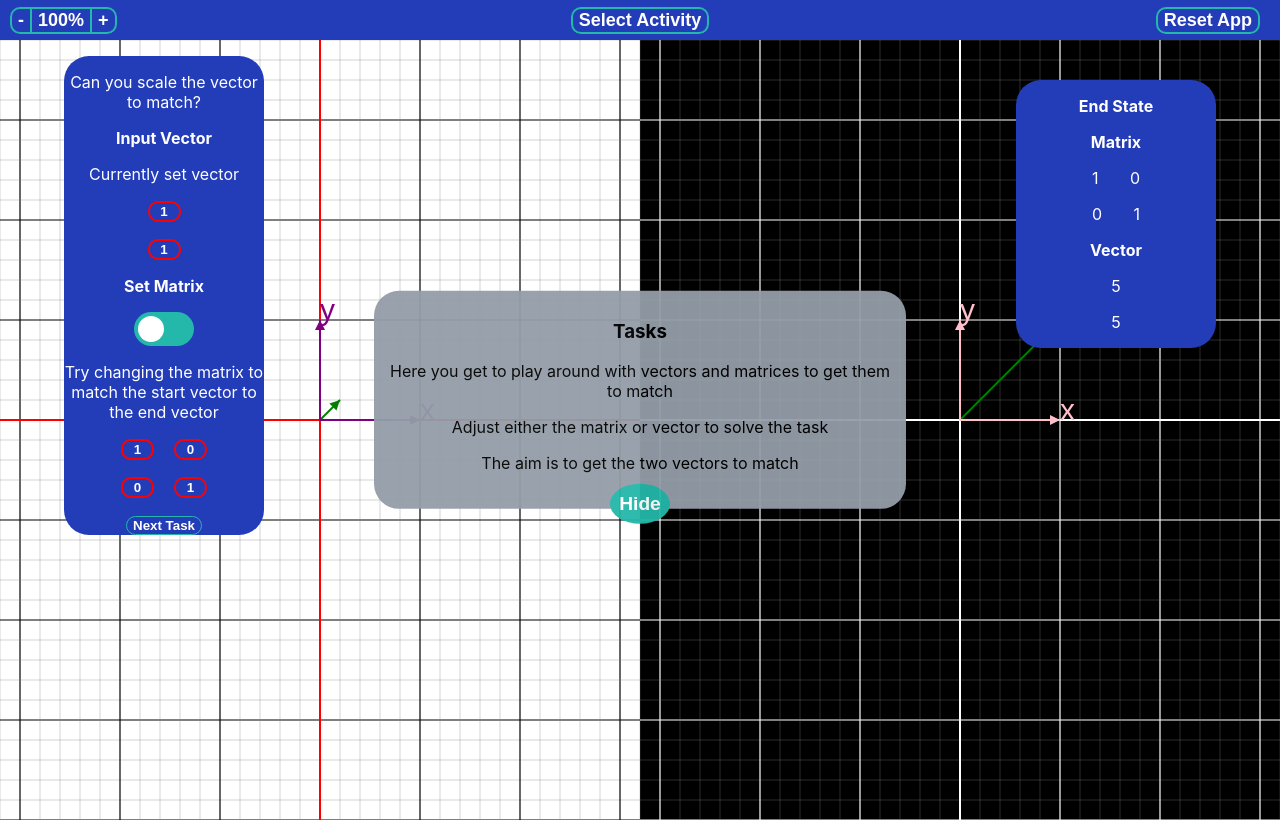
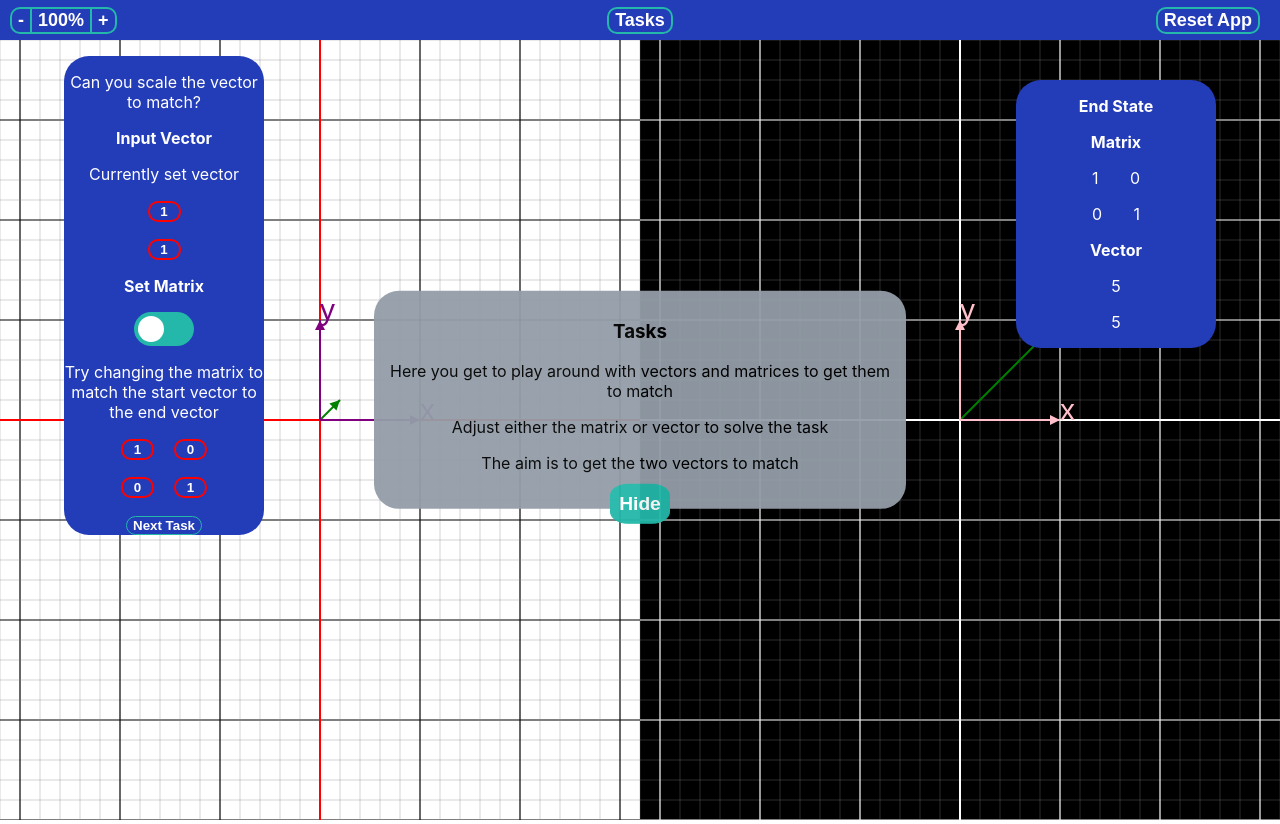
Before and after one commit to SimpsonThomas/maths-web, a React (Create React App) app: page / in a window 1280 px wide. Built offline with nearby package versions, Linux system fonts and the light colour scheme.

Commit message:
Hide button style chagne

```diff
--- a/src/App.js
+++ b/src/App.js
@@ -318,7 +318,7 @@ const App = props => {
           <button className='zoomButton' onClick={(e => zoomButton(e,'reset'))}>{Math.round(scrollLevel*100)}%</button>
           <button className='zoomButton' onClick={(e => zoomButton(e,'out'))}>+</button>
         </span>
-        <button onClick={e => selectActivty(e, activity.set, !activity.selection)} className='navButton'>Select Activity</button>
+        <button onClick={e => selectActivty(e, activity.set, !activity.selection)} className='navButton'>{activity.set}</button>
         <button onClick={e => {window.localStorage.clear(); window.location.reload()}} className='navButton clear'>Reset App</button>
       </div>
       { activity.selection ?
--- a/src/Components/canvas.css
+++ b/src/Components/canvas.css
@@ -205,7 +205,7 @@ input:checked + .slider {
 .hideHelp {
   background-color: #23b8a9;
   color: white;
-  border-radius: 50%;
+  border-radius: 30%;
   border: #23b8a9;
   font-weight: bolder;
   position: absolute;
@@ -213,7 +213,15 @@ input:checked + .slider {
   left: calc(50% - 30px);
   font-size: larger;
   width: 60px;
-  height: 40px
+  height: 40px;
+  transition: background-color 0.25s;
+  border-color: #23b8a9;
+  border-width: 1px;
+  border-style: solid;
+}
+
+.hideHelp:hover {
+  background-color: #233cb8;
 }
 
 .quickChange {
```
